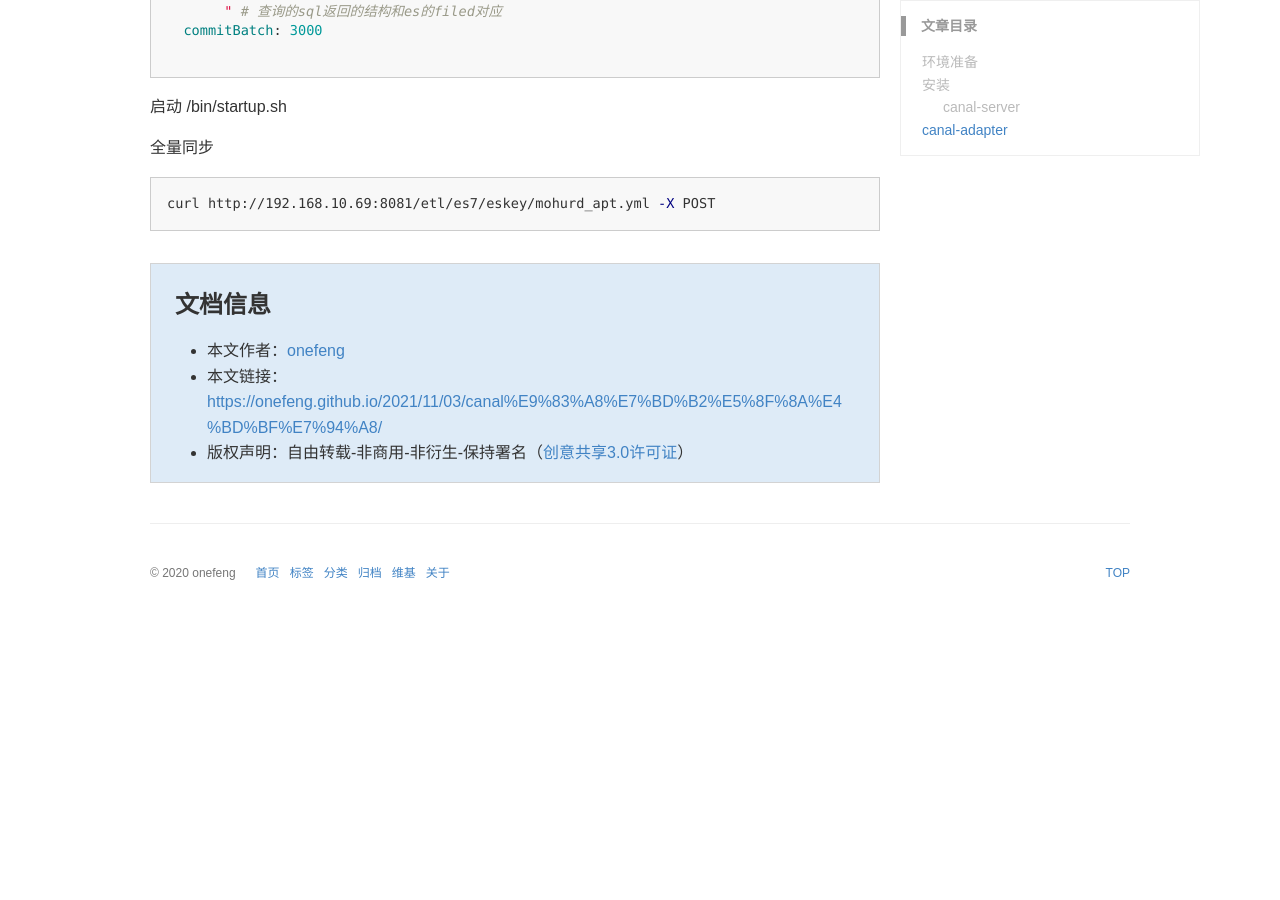
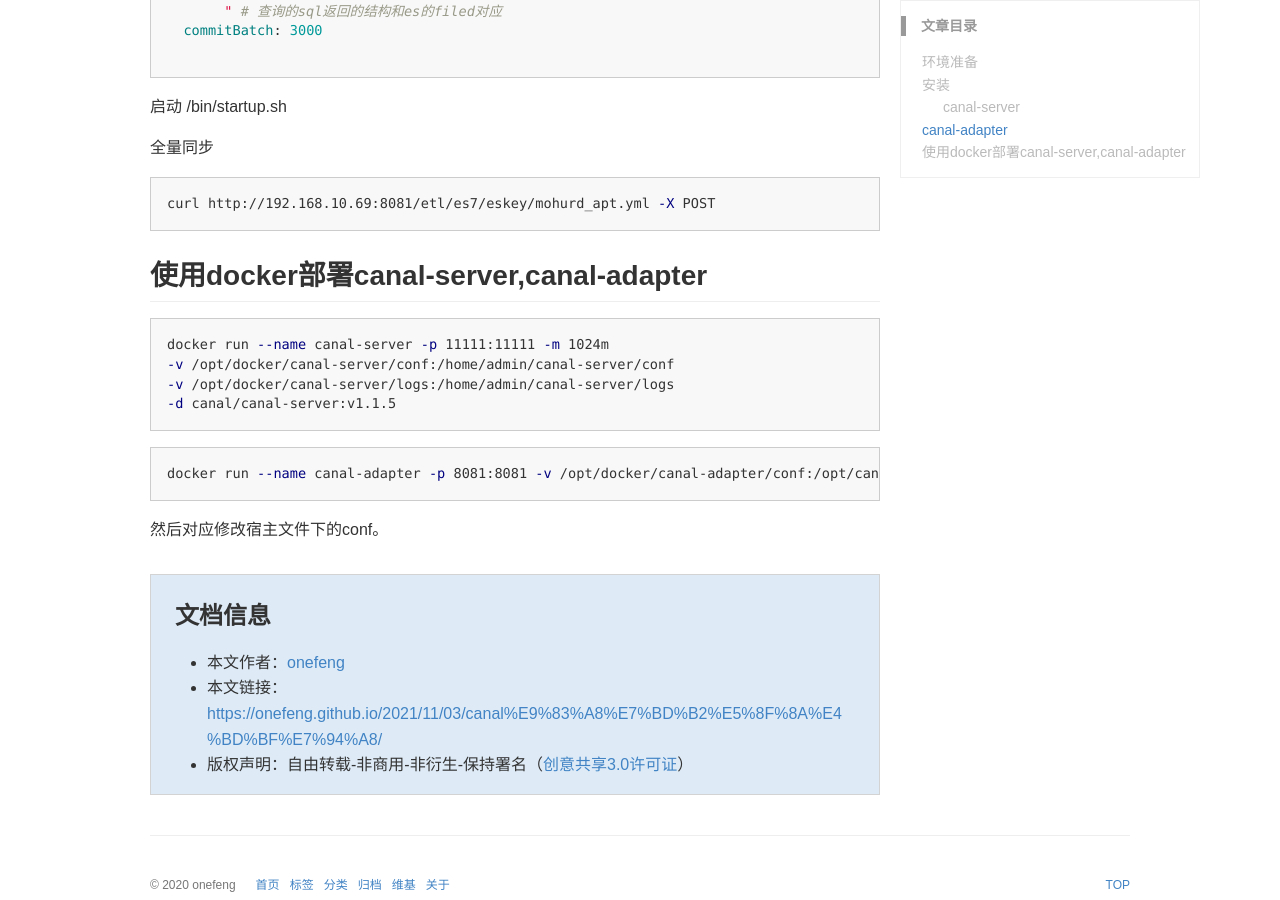
Before and after one commit to onefeng/onefeng.github.io, a Jekyll site: the page built from _posts/2021-11-03-canal部署及使用.md, in a window 1280 px wide and 900 px high, scrolled down 5550 px. Built offline with Jekyll 4.4.1, drawn with Linux system fonts in a browser that asks for light colours; some web fonts are replaced; comment, search, counter and statistics services are not loaded; before the commit the page ends 6172 px from its top, so only the background shows below that; some of the changed text lies outside the part shown.

Commit message:
feat: canal部署

````diff
--- a/_posts/2021-11-03-canal部署及使用.md
+++ b/_posts/2021-11-03-canal部署及使用.md
@@ -278,3 +278,18 @@ esMapping:
 ```shell
 curl http://192.168.10.69:8081/etl/es7/eskey/mohurd_apt.yml -X POST
 ```
+
+## 使用docker部署canal-server,canal-adapter
+
+```shell
+docker run --name canal-server -p 11111:11111 -m 1024m
+-v /opt/docker/canal-server/conf:/home/admin/canal-server/conf
+-v /opt/docker/canal-server/logs:/home/admin/canal-server/logs
+-d canal/canal-server:v1.1.5
+```
+
+```shell
+docker run --name canal-adapter -p 8081:8081 -v /opt/docker/canal-adapter/conf:/opt/canal-adapter/conf -v /opt/docker/canal-adapter/logs:/opt/canal-adapter/logs  -d slpcat/canal-adapter:v1.1.5
+```
+
+然后对应修改宿主文件下的conf。
````
